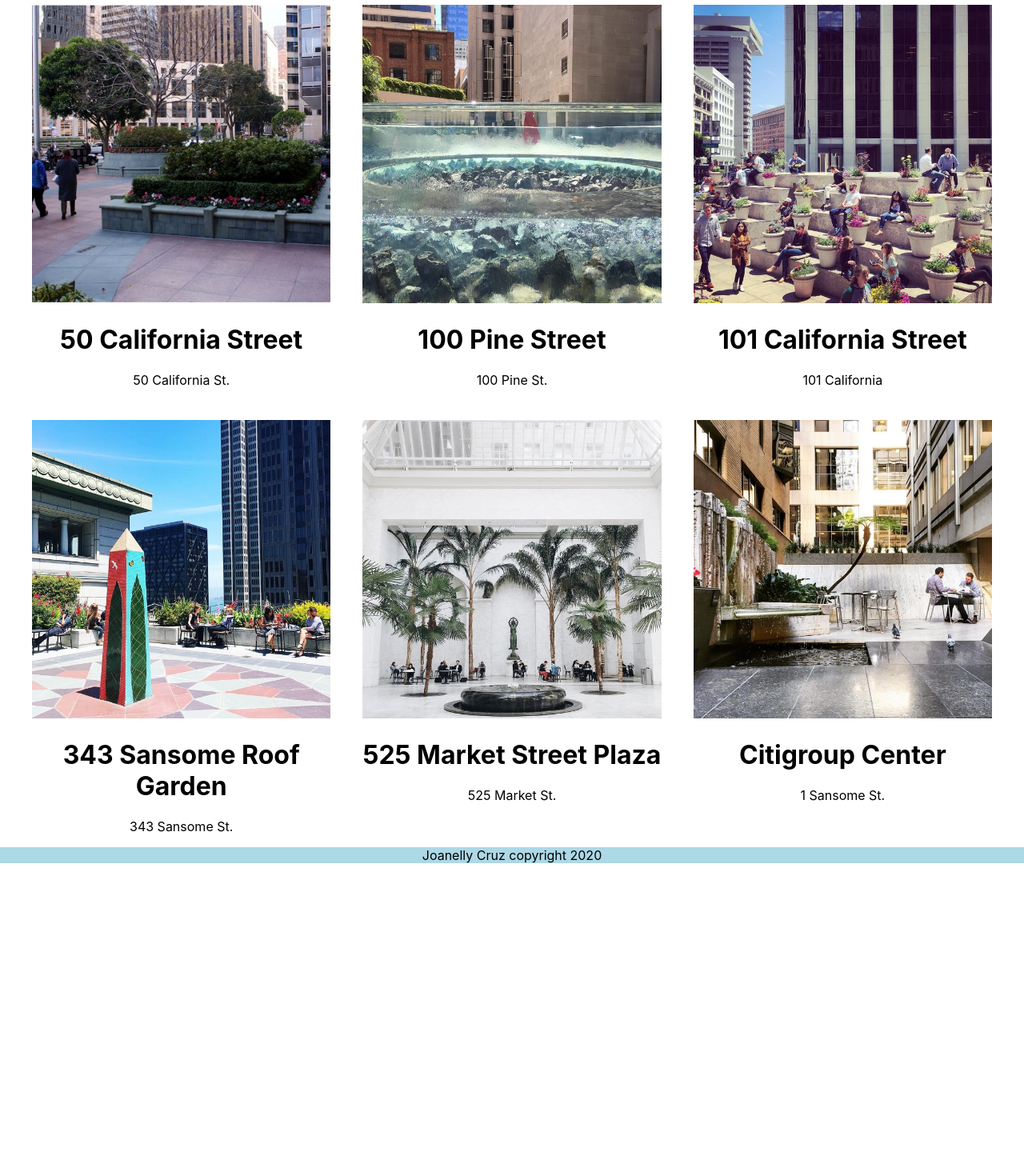
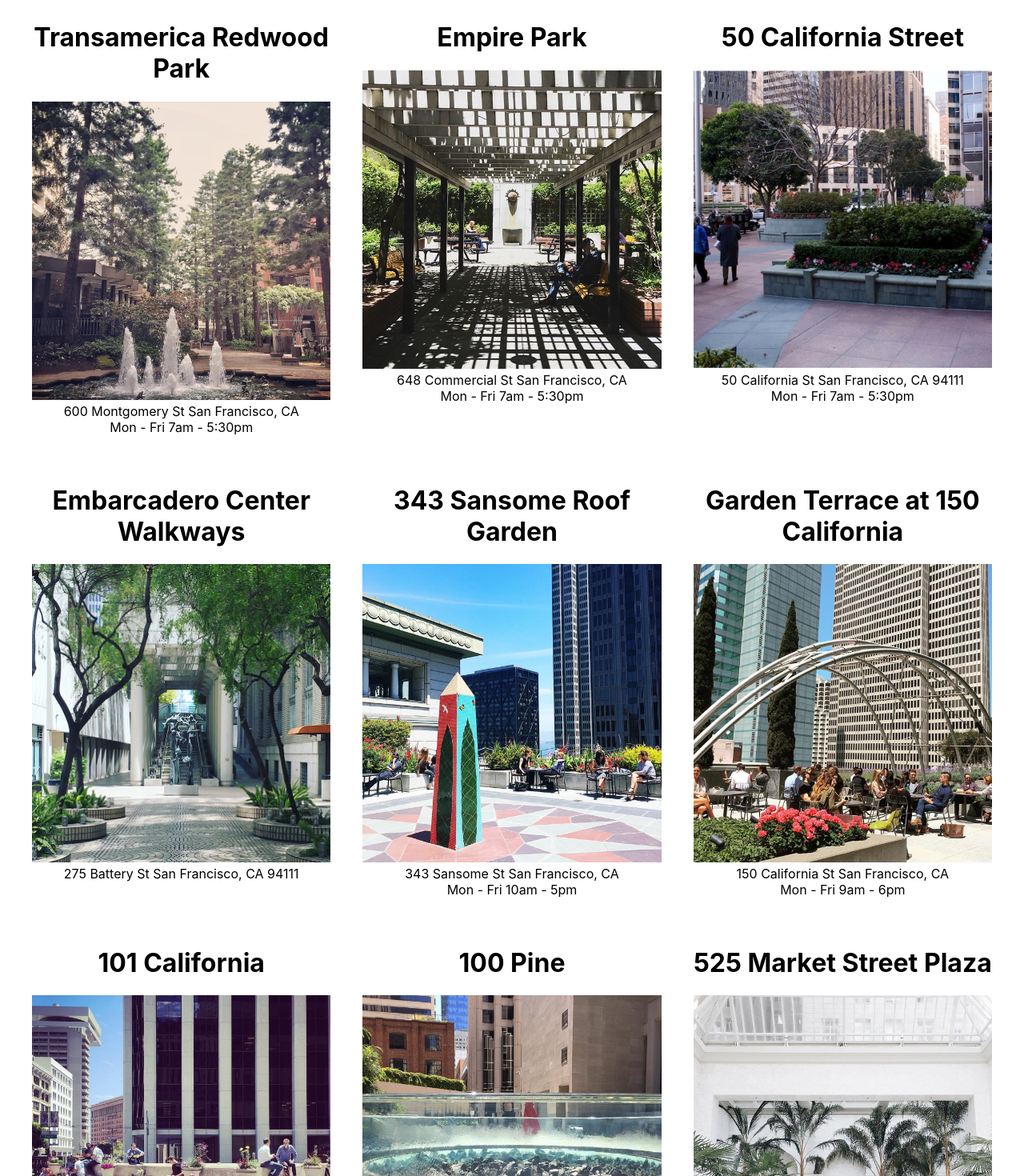
Before and after one commit to HolyPi/React-tutorial, a React (Create React App) app: page / in a window 1280 px wide. Shown: the part 140-1610 px from the top of the page at 80% size. Before the commit the page ends 1235 px from the top, so only its background shows below. Built offline with nearby package versions, Linux system fonts and the light colour scheme.

Commit message:
dynamic content and footer

```diff
--- a/src/POPOSList.js
+++ b/src/POPOSList.js
@@ -2,44 +2,26 @@
 
 import React from 'react';
 import POPOSSpace from './POPOSSpace';
-import './POPOSList.css';
+import './POPOSList.css'
+import data from './sfpopos-data.json'
 
 function POPOSList() {
+    const spaces = data.map(( { title, address, images, hours } ) => {
+        return (
+            <POPOSSpace
+                key={title}
+                name={title}
+                address={address}
+                image={images[0]}
+                hours={hours}
+            />
+        )
+    })
     return (
-      <div className="POPOSList">
-        <POPOSSpace
-          name="50 California Street"
-          address="50 California St."
-          image="50-california-st.jpg"
-        />
-        <POPOSSpace
-          name="100 Pine Street"
-          address="100 Pine St."
-          image="100-pine.jpg"
-        />
-        <POPOSSpace
-          name="101 California Street"
-          address="101 California"
-          image="101-california.jpg"
-        />
-        <POPOSSpace
-          name="343 Sansome Roof Garden"
-          address="343 Sansome St."
-          image="343-sansome-roof-garden.jpg"
-        />
-        <POPOSSpace
-          name="525 Market Street Plaza"
-          address="525 Market St."
-          image="525-market-street-plaza.jpg"
-        />
-        <POPOSSpace
-          name="Citigroup Center"
-          address="1 Sansome St."
-          image="citigroup-center.jpg"
-        />
-      </div>
+        <div className="POPOSList">
+            { spaces }
+        </div>
     )
-  }
+}
 
-
-export default POPOSList
+export default POPOSList;
--- a/src/POPOSSpace.js
+++ b/src/POPOSSpace.js
@@ -4,13 +4,16 @@ import React from 'react'
 import  './POPOSSpace.css';
 
 
+
 function POPOSSpace(props) {
-    const { name, image, address } = props
+
+  const { name, image, address, hours } = props
   return (
     <div className="POPOSSpace">
+      <h1>{name}</h1>
       <img src={`${process.env.PUBLIC_URL}images/${image}`} width="300" height="300" alt="Hello" />
-        <h1>{name}</h1>
       <div>{address}</div>
+      <div>{hours}</div>
     </div>
   )
 }
--- /dev/null
+++ b/src/sfpopos-data.json
@@ -0,0 +1,195 @@
+[
+  {
+     "title":"Transamerica Redwood Park",
+     "desc":"Located in the shadow of the Transamerica Pyramid, Redwood Park is one of the Financial District's greenest and most serene spots. Here, towering redwoods surround a half acre of statues and a large central water feature. Plus, the park is often empty, which means there's almost always a bench available for the hogging. Potential visitors take note: The park is closed every evening",
+     "address":"600 Montgomery St San Francisco, CA",
+     "hours": "Mon - Fri 7am - 5:30pm",
+     "geo":{
+        "lat":37.7952005,
+        "lon":-122.4027927
+     },
+     "images":[
+        "transamerica-redwood-park.jpg"
+     ],
+     "website":"https://pyramidcenter.com/point-of-interest/redwood-park/",
+     "features":[
+        "outdoors",
+        "coffee"
+     ]
+  },
+  {
+     "title":"Empire Park",
+     "desc":"Empire Park is a charming little oasis tucked away on Commercial Street, where Chinatown meets the Financial District. This space was once an alleyway, and now features plenty of seating, a fountain, and ample amounts of greenery. The park is a must-visit for anyone needing respite from the busy streets of downtown. Be sure to check out the charming water feature by Pepo Pichler in the courtyard.",
+     "address":"648 Commercial St San Francisco, CA",
+     "hours": "Mon - Fri 7am - 5:30pm",
+     "geo":{
+        "lat":37.7942109,
+        "lon":-122.4037971
+     },
+     "images":[
+        "empire-park.jpg"
+     ],
+     "website":"https://www.artandarchitecture-sf.com/empire-park.html",
+     "features":[
+        "outdoors",
+        "art"
+     ]
+  },
+  {
+     "title":"50 California Street",
+     "desc":"Right across the street from 101 California's giant POPOS is the plaza at 50 California Street. This green space comes complete with a Starbucks and lots of areas to sit and watch the cable cars clang down California.",
+     "address":"50 California St San Francisco, CA 94111",
+     "hours": "Mon - Fri 7am - 5:30pm",
+     "geo":{
+        "lat":37.79408,
+        "lon":-122.3973817
+     },
+     "images":[
+        "50-california-st.jpg"
+     ],
+     "features":[
+        "outdoors",
+        "toilet"
+     ]
+  },
+  {
+     "title":"Embarcadero Center Walkways",
+     "desc":"Right across the street from 101 California's giant POPOS is the plaza at 50 California Street. This green space comes complete with a Starbucks and lots of areas to sit and watch the cable cars clang down California.",
+     "address":"275 Battery St San Francisco, CA 94111",
+     "hours": "",
+     "geo":{
+        "lat":37.7939413,
+        "lon":-122.4002143
+     },
+     "images":[
+        "embarcadero-center.jpg"
+     ],
+     "features":[
+        "outdoors",
+        "toilet",
+        "coffee"
+     ]
+  },
+  {
+     "title":"343 Sansome Roof Garden",
+     "desc":"The terrace at 343 Sansome Street is one of the FiDi's best-kept secrets, and it's also been called downtown's best outdoor lunch spot. It features tables, benches, planters filled with seasonal flowers, and views of a portion of the bay. Plenty of the space's Yelp reviews mention that it's never crowded. The space is open from 10 a.m. to 5 p.m. Monday through Friday.",
+     "address":"343 Sansome St San Francisco, CA",
+     "hours": "Mon - Fri 10am - 5pm",
+     "geo":{
+        "lat":37.7936454,
+        "lon":-122.4014547
+     },
+     "images":[
+        "343-sansome-roof-garden.jpg"
+     ],
+     "opens":"10am",
+     "closes":"5pm",
+     "features":[
+        "outdoors"
+     ]
+  },
+  {
+     "title":"Garden Terrace at 150 California",
+     "desc":"The Garden Terrace at 150 California has great views of the FiDi's gleaming office towers, and plenty of space to sit and take in some fresh air. A huge metal art installation adds some pizzazz to the terrace, and it's rarely ever crowded.",
+     "address":"150 California St San Francisco, CA",
+     "hours": "Mon - Fri 9am - 6pm",
+     "geo":{
+        "lat":37.7936648,
+        "lon":-122.3964805
+     },
+     "images":[
+        "garden-terrace-at-150-california.jpg"
+     ],
+     "features":[
+        "outdoors",
+        "art",
+        "coffee"
+     ]
+  },
+  {
+     "title":"101 California",
+     "desc":"101 California has the most expansive public plaza on California Street. The space features orderly rows of planters placed on terraced podiums, as well as a central fountain and seating.",
+     "address":"101 California St San Francisco, CA",
+     "hours": "Open at all times.",
+     "geo":{
+        "lat":37.7930342,
+        "lon":-122.398342
+     },
+     "images":[
+        "101-california.jpg"
+     ],
+     "features":[
+        "outdoors",
+        "art",
+        "coffee"
+     ]
+  },
+  {
+     "title":"100 Pine",
+     "desc":"Tucked away amid a stand of soaring buildings, the urban garden at 100 Pine is accessible via the building lobby or through a not-so-obvious passageway on Front Street. It doesn’t get much in the way of sun, but last we checked in, there’s a cafe open till 3 p.m. as well as seating and planters.",
+     "address":"100 Pine St San Francisco, CA",
+     "hours": "10am - 6pm",
+     "geo":{
+        "lat":37.79247,
+        "lon":-122.398758
+     },
+     "images":[
+        "100-pine.jpg"
+     ],
+     "features":[
+        "outdoors"
+     ]
+  },
+  {
+     "title":"525 Market Street Plaza",
+     "desc":"The plaza at 525 Market is one of the most pleasant plazas in the Financial District, thanks in part to the new fountain near the sidewalk: a two-tiered circular water element made of clear acrylic. The plaza, which gets a lot of sunlight during the daytime, is surrounded by eateries, which makes it one of the most popular lunch spots in the FiDi.",
+     "address":"525 Market St San Francisco, CA",
+     "hours": "",
+     "geo":{
+        "lat":37.7905074,
+        "lon":-122.3991585
+     },
+     "images":[
+        "525-market-street-plaza.jpg"
+     ],
+     "features":[
+        "outdoors",
+        "coffee"
+     ]
+  },
+  {
+     "title":"Citigroup Center",
+     "desc":"The former Paris-London Bank building was built in 1912, and hollowed out to make way for public space at the base of the Citigroup Center. The elegant enclosed atrium features Moolicious (a crepe stand), a fountain, seating, and more than a dozen queen palms. It’s also smack dab in front of Bird’s new headquarters.",
+     "address":"1 Sansome St San Francisco, CA",
+     "hours": "Open during business hours.",
+     "geo":{
+        "lat":37.7904996,
+        "lon":-122.4007974
+     },
+     "images":[
+        "citigroup-center.jpg"
+     ],
+     "features":[
+        "outdoors",
+        "power",
+        "toilet",
+        "coffee"
+     ]
+  },
+  {
+    "title":"555 California",
+    "desc":"The former Paris-London Bank building was built in 1912, and hollowed out to make way for public space at the base of the Citigroup Center. The elegant enclosed atrium features Moolicious (a crepe stand), a fountain, seating, and more than a dozen queen palms. It’s also smack dab in front of Bird’s new headquarters.",
+    "address":"555 California St.",
+    "hours": "Open at all times.",
+    "geo":{
+       "lat":37.792250,
+       "lon":-122.403790
+    },
+    "images":[
+       "555-california.jpg"
+    ],
+    "features":[
+       "outdoors"
+    ]
+ }
+]
```
Lines whose indentation alone changed are shown as unchanged.
